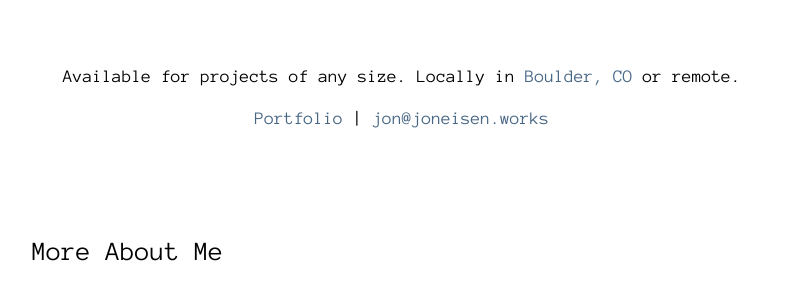
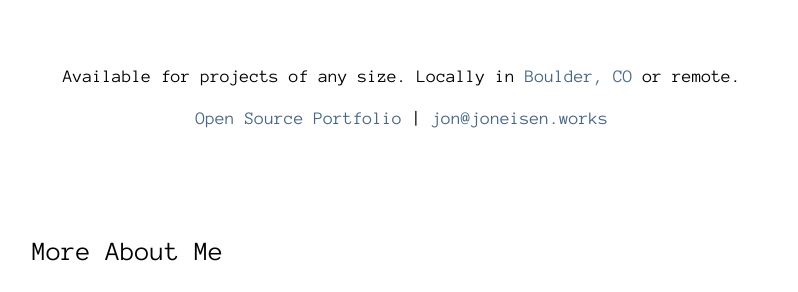
Before and after one commit to yanatan16/joneisen.works, a Jekyll site: the page built from index.html, in a window 1280 px wide. Shown: the part 577-869 px from the top of the page, without its empty margins (238-1036 px from the left). Built offline with Jekyll 4.4.1, drawn with Linux system fonts in a browser that asks for light colours; nearby versions of some CDN libraries.

Commit message:
add open source words

```diff
--- a/index.html
+++ b/index.html
@@ -67,7 +67,7 @@ layout: home
 
   <div class="front-page-footer">
       <p>Available for projects of any size. Locally in <a href="https://www.google.com/search?q=boulder,+CO&tbm=isch">Boulder, CO</a> or remote.</p>
-      <a class="portfolio" href="/portfolio/">Portfolio</a> |
+      <a class="portfolio" href="/portfolio/">Open Source Portfolio</a> |
     <a class="email" href="mailto:jon@joneisen.works">jon@joneisen.works</a>
   </div>
 
```
